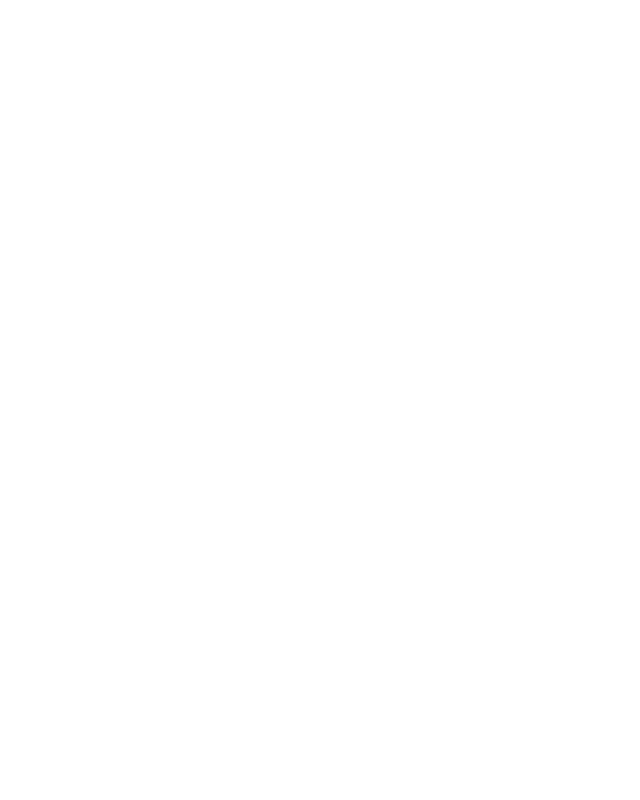
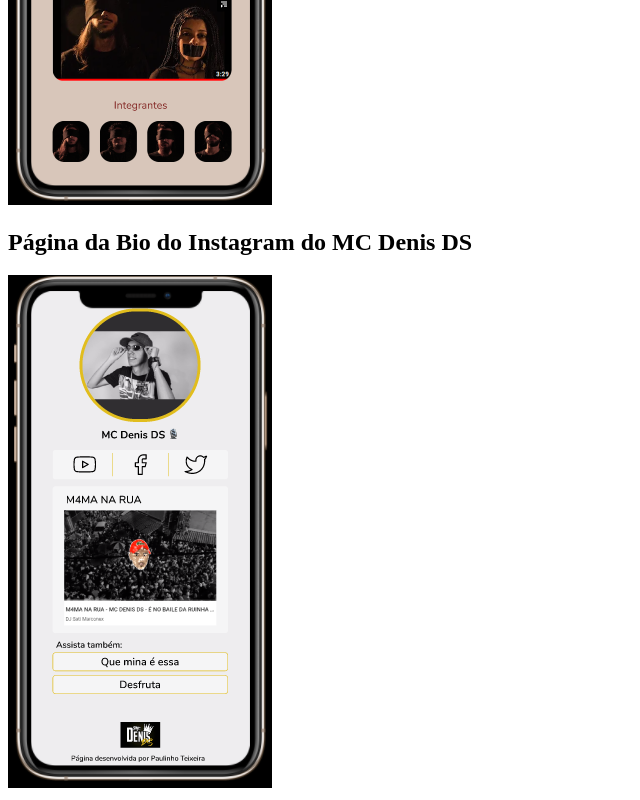
Before and after one commit to paulinhoteixeira/paulo-cv-react, a React (Create React App) app: page /projects in a window 1280 px wide. Shown: the part 1222-2022 px from the top of the page, without its empty margins (0-640 px from the left). Before the commit the page ends 800 px from the top, so only its background shows below. Built offline with nearby package versions, Linux system fonts and the light colour scheme.

Commit message:
adicionado o componente Projects e suas imagens na pasta assets

```diff
--- /dev/null
+++ b/src/components/Projects/index.js
@@ -0,0 +1,22 @@
+import PageStructure from "../PageStructure";
+import InfoBox from "../InfoBox";
+import MCDenisDSBio from "../assets/mcDenisBio.PNG"
+import OnlyBio from "../assets/onlyBio.PNG"
+
+const Projects = () => (
+    <PageStructure>
+
+<InfoBox title="Página da Bio do Instagram da banda Only">
+        <a href="http://onlybio.netlify.app"><img src={OnlyBio} alt="Foto da página da banda Only" /></a>
+
+    </InfoBox>
+
+    <InfoBox title="Página da Bio do Instagram do MC Denis DS">
+        <a href="http://mcdenisdsbio.netlify.app"><img src={MCDenisDSBio} alt="Foto da página do MC Denis DS" /></a>
+
+    </InfoBox>
+
+    </PageStructure>
+)
+
+export default Projects;
--- a/src/components/Rotas/index.js
+++ b/src/components/Rotas/index.js
@@ -4,14 +4,15 @@
 import Home from '../Home';
 import About from '../About';
 import Contact from '../Contact';
+import Projects from '../Projects';
 
 const Rotas = () => (
     <BrowserRouter>
         <Switch>
             <Route exact path='/' component={Home} />
             <Route path='/about' component={About} />
+            <Route path='/projects' component={Projects} />
             <Route path='/contact' component={Contact} />
-
         </Switch>
     </BrowserRouter>
 )
```
Also changed, not shown: src/components/assets/mcDenisBio.PNG (added), src/components/assets/onlyBio.PNG (added).
